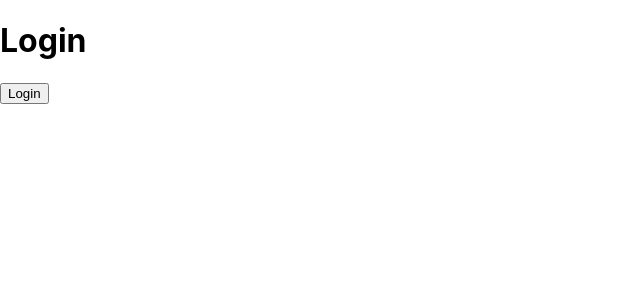
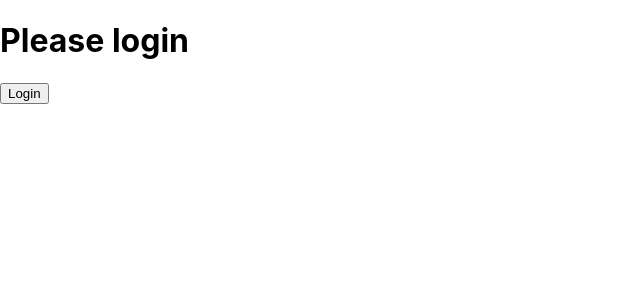
Before and after one commit to Purnachandhar-S/tietactoe, a React (Create React App) app: page / in a window 1280 px wide. Shown: the top 300 px of the page, without its empty margins (0-640 px from the left). Built offline with nearby package versions, Linux system fonts and the light colour scheme.

Commit message:
nth comment

```diff
--- a/src/Components/LoginApp.jsx
+++ b/src/Components/LoginApp.jsx
@@ -2,14 +2,16 @@ import React, { useState } from "react";
 
 const LoginApp = () => {
   let [title, setTitle] = useState(true);
-  function myFunction() {
-    setTitle(!title);
-  }
   return (
     <div>
-      {console.log(title)}
-      {title ? <h1>Login</h1> : <h1>Welcome</h1>}
-      <button onClick={myFunction}>Login</button>
+      {title ? <h1>Please login</h1> : <h1>Welcome User</h1>}
+      <button
+        onClick={() => {
+          setTitle(!title);
+        }}
+      >
+        {title ? "Login" : "Logout"}
+      </button>
     </div>
   );
 };
```
